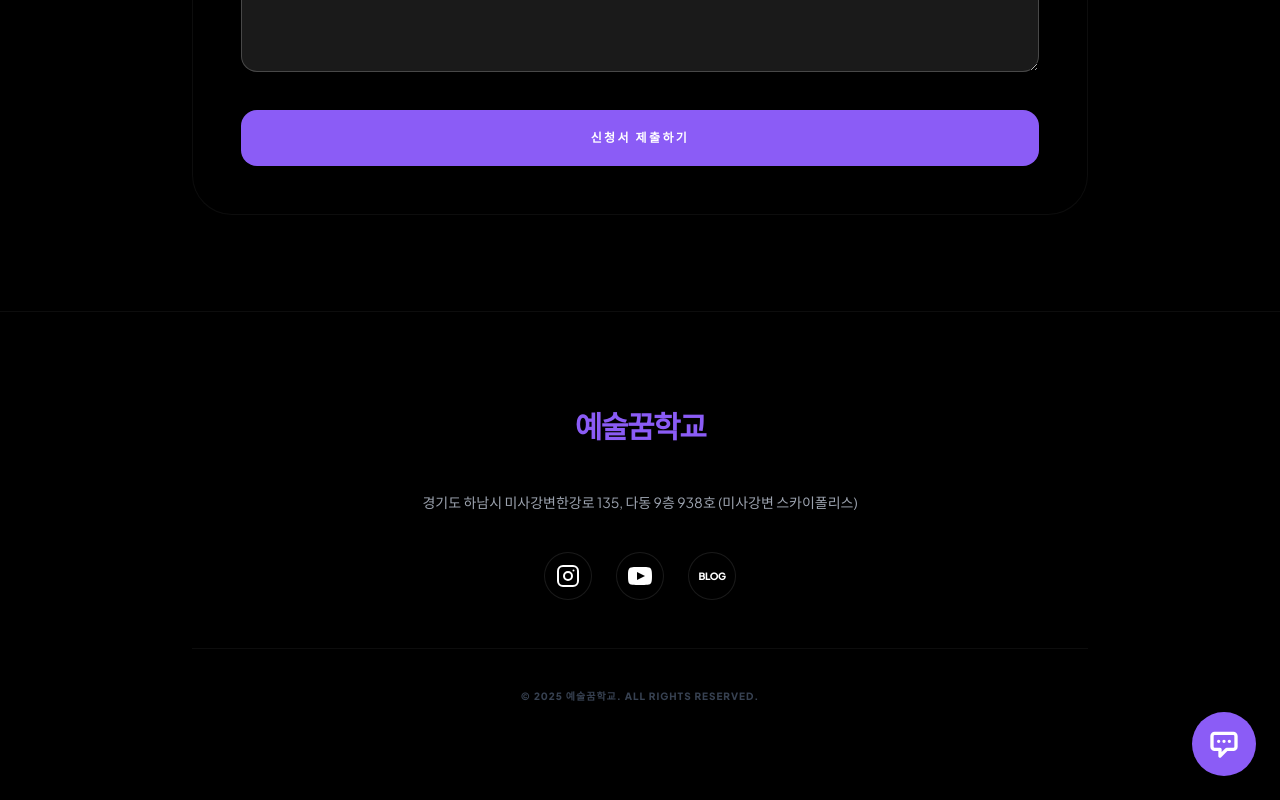
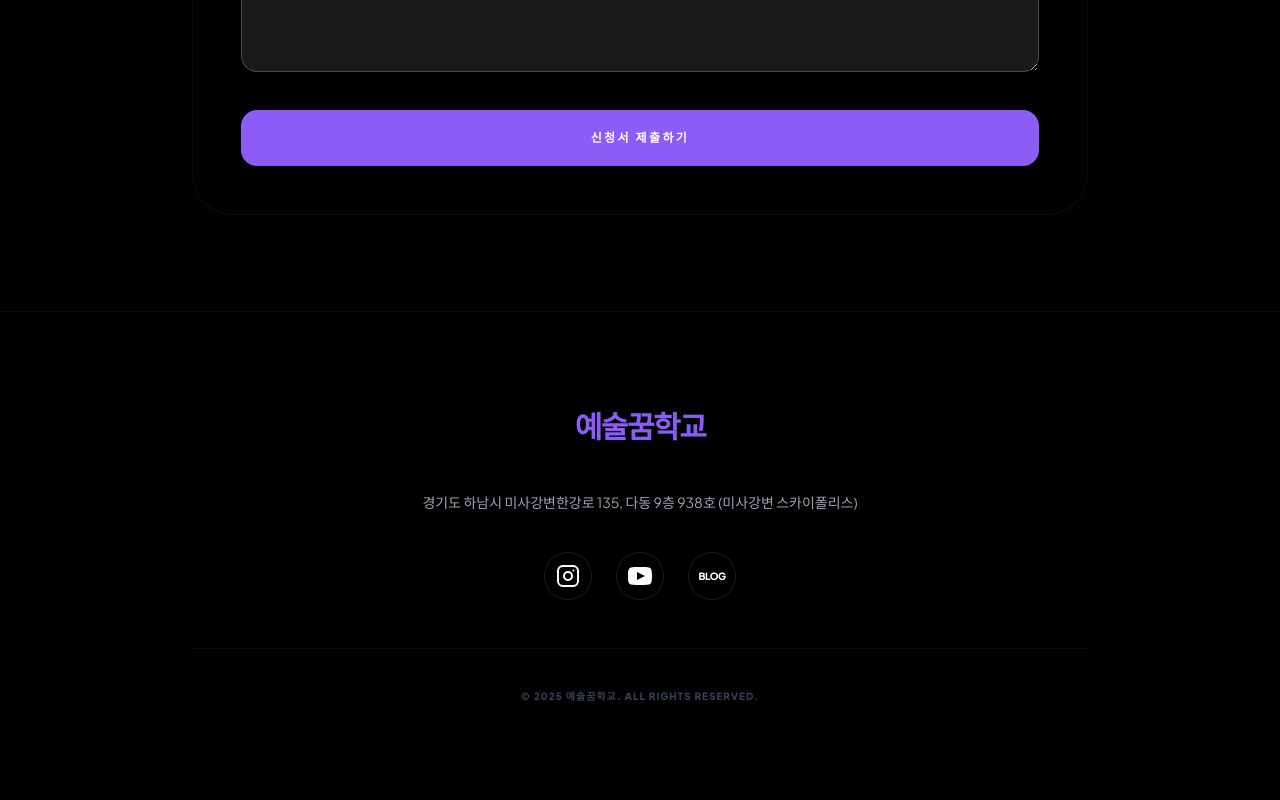
Before and after one commit to artdream-edu/Art-Dream-Education-Center, a React (Vite) app: page / in a window 1280 px wide. Shown: the part 7094-7894 px from the top of the page. Built offline with nearby package versions, Linux system fonts and the light colour scheme.

Commit message:
feat: Remove AI Assistant and microphone permission
The AI Assistant component and microphone access are no longer needed, so they have been removed from the application. This includes updating metadata and removing the component import and usage.

```diff
--- a/App.tsx
+++ b/App.tsx
@@ -8,7 +8,6 @@ import HistorySection from './components/HistorySection';
 import RequestForm from './components/RequestForm';
 import Footer from './components/Footer';
 import AdminDashboard from './components/AdminDashboard';
-import AiAssistant from './components/AiAssistant';
 import { Program, SiteConfig, ViewMode, HistoryItem } from './types';
 
 // 시스템 기본 연혁 데이터
@@ -186,7 +185,6 @@ const App: React.FC = () => {
           <Programs programs={programs} primaryColor={config.primaryColor} />
           <RequestForm config={config} />
           <Footer config={config} />
-          <AiAssistant config={config} />
         </main>
       ) : (
         <div className="animate-in fade-in duration-500">
--- a/metadata.json
+++ b/metadata.json
@@ -2,7 +2,6 @@
   "name": "예술꿈학교 - Art Dream Education Center",
   "description": "문화예술교육 전문 단체 예술꿈학교의 공식 웹사이트입니다. ",
   "requestFramePermissions": [
-    "camera",
-    "microphone"
+    "camera"
   ]
 }
```
Also changed, not shown: types.ts (+6 -6 lines).
